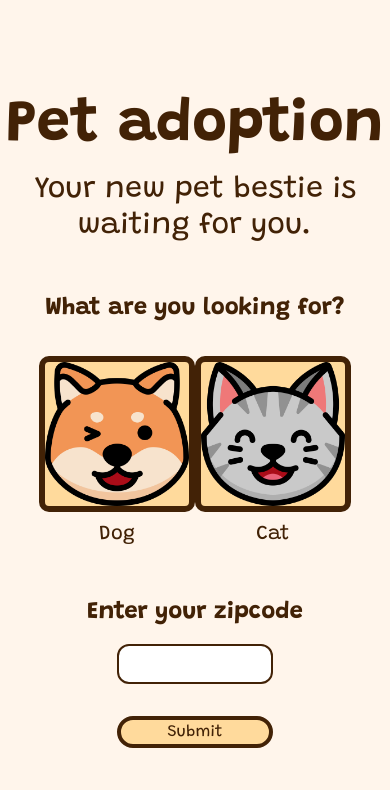
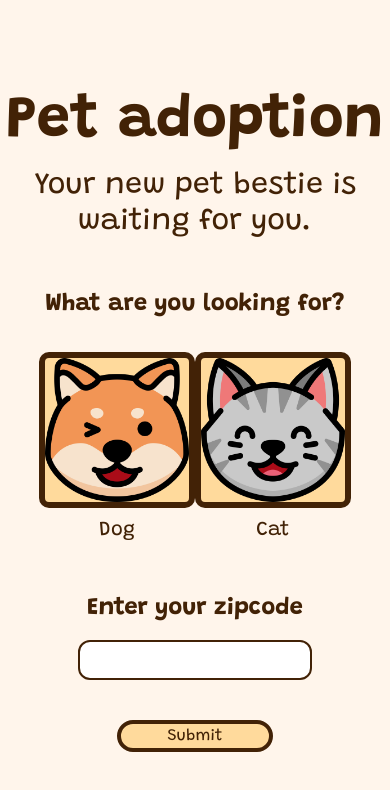
Before and after one commit to Guillermo-Martin/pet-adoption, a Next.js app: page / in a window 390 px wide. Shown: the top 790 px of the page. Built offline with nearby package versions, Linux system fonts and the light colour scheme.

Commit message:
Position errors at various breakpoints using Tailwind

```diff
--- a/src/app/page.tsx
+++ b/src/app/page.tsx
@@ -94,7 +94,7 @@ export default function Home() {
                 <div className="button-container relative w-[80%] lg:w-[60%] flex items-center justify-evenly mb-12">
                   <PetButton src="/images/dog-icon.png" alt="Dog" text="Dog" onClick={handleClick} animalType="dog" isSelected={isSelected === "dog"} />
                   <PetButton src="/images/cat-icon.png" alt="Cat" text="Cat" onClick={handleClick} animalType="cat" isSelected={isSelected === "cat"} />
-                  {showSelectedError && <p className="absolute bottom-[-35%] text-center leading-5">Oops! Looks like you haven&apos;t selected a pet!</p>}
+                  {showSelectedError && <p className="absolute bottom-[-35%] xs:bottom-[-26%] lg:bottom-[-18%] text-center leading-5">Oops! Looks like you haven&apos;t selected a pet!</p>}
                   {/* ***** vvv  For later  vvv ***** */}
                   {/* <PetButton src="/images/placeholder-03.jpg" alt="Fish" text="Something else" onClick={handleClick} animalType="something-else" /> */}
                 </div>
@@ -105,9 +105,9 @@ export default function Home() {
                 <label className="text-2xl sm:text-3xl lg:text-4xl font-bold mb-4">Enter your zipcode</label>
 
 
-                  <input name="zipcode" type="text" pattern="[0-9]{5}" title="Five digit zip code" onChange={handleChange} value={zipcode} className="border-2 border-[#422206] rounded-xl h-[40px] pl-[8px] pt-[6px] text-2xl w-[40%] lg:w-[24%] mb-8" />
-                  {showZipcodeError && <p className="absolute bottom-[22%]">Don&apos;t forget to put in a zipcode!</p>}
-                  <button className="text-base sm:text-2xl border-4 border-[#422206] rounded-3xl w-[40%] lg:w-[24%] bg-[#ffda9c] flex items-center justify-center active:scale-95">Submit</button>
+                  <input name="zipcode" type="text" pattern="[0-9]{5}" title="Five digit zip code" onChange={handleChange} value={zipcode} className="border-2 border-[#422206] rounded-xl h-[40px] pl-[8px] pt-[6px] text-2xl w-[60%] max-w-[260px] lg:w-[24%] mb-10" />
+                  {showZipcodeError && <p className="absolute bottom-[24%] sm:bottom-[27%]">Don&apos;t forget to put in a zipcode!</p>}
+                  <button className="text-base sm:text-2xl border-4 border-[#422206] rounded-3xl w-[40%] lg:w-[24%] max-w-[260px] bg-[#ffda9c] flex items-center justify-center active:scale-95">Submit</button>
 
 
               </form>
```
